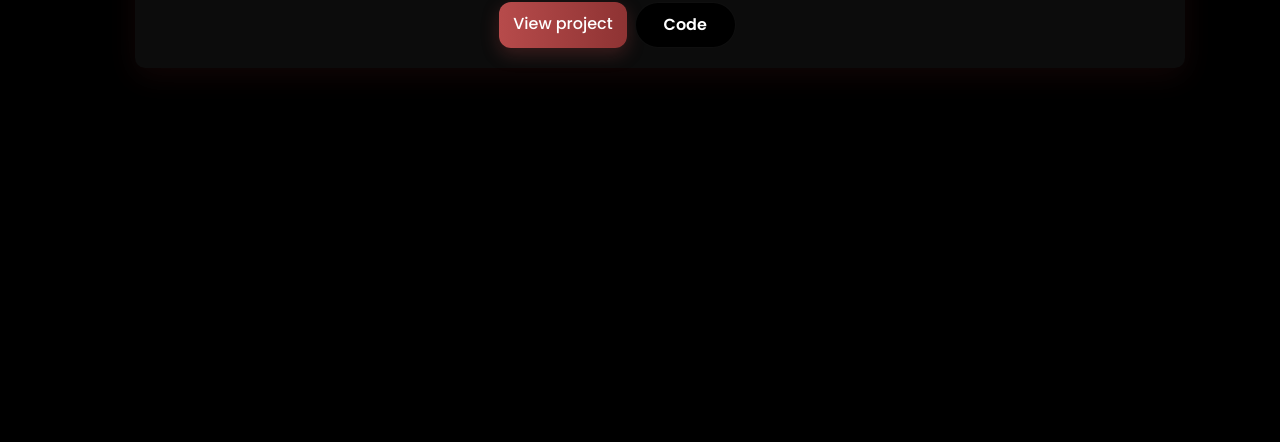
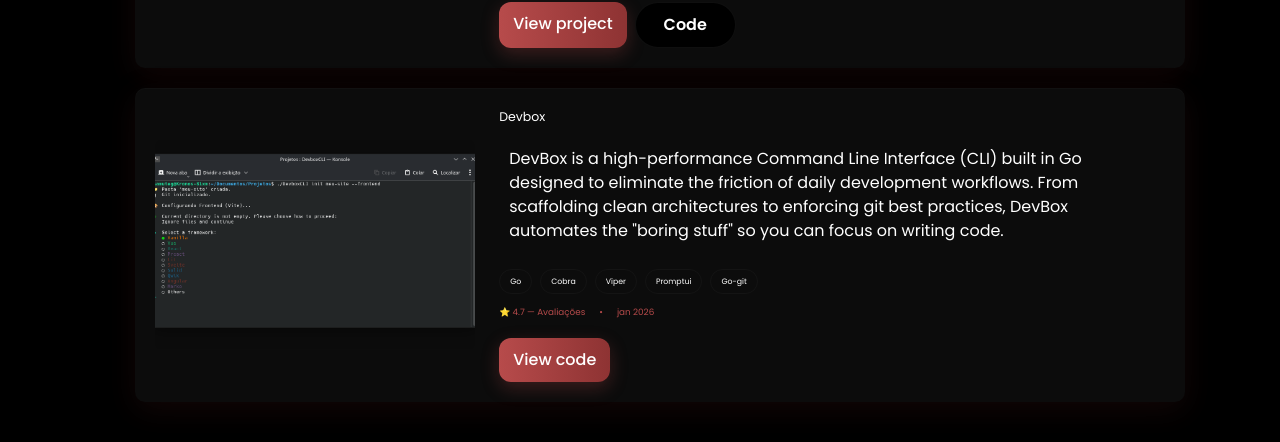
Before and after one commit to Samuteg/portifolio, a React (Vite) app: page /projects in a window 1280 px wide. Shown: the part 1182-1624 px from the top of the page. Before the commit the page ends 1320 px from the top, so only its background shows below. Built offline with nearby package versions, Linux system fonts and the light colour scheme.

Commit message:
add Devbox

```diff
--- a/src/pages/ProjectsPage.jsx
+++ b/src/pages/ProjectsPage.jsx
@@ -1,5 +1,6 @@
 import sda_print from "../assets/sda_print.png";
 import portifolio_print from "../assets/portifolio_print.png";
+import devbox_print from "../assets/debox_print.png"
 
 const ProjectsPage = () => {
   return (
@@ -141,6 +142,48 @@ const ProjectsPage = () => {
             </div>
           </div>
         </article>
+         <article class="portfolio-card" aria-labelledby="proj-title-4">
+          <div
+            class="thumb"
+            role="img"
+            aria-label="Thumbnail do projeto: App de tarefas"
+          >
+            <img
+              src={devbox_print}
+              alt="Preview do projeto"
+            />
+          </div>
+          <div class="content">
+            <h3 id="proj-title-3">Devbox</h3>
+            <p>
+              DevBox is a high-performance Command Line Interface (CLI) built in
+              Go designed to eliminate the friction of daily development
+              workflows. From scaffolding clean architectures to enforcing git
+              best practices, DevBox automates the "boring stuff" so you can
+              focus on writing code.
+            </p>
+
+            <div class="tags" aria-hidden="false">
+              <span class="tag">Go</span>
+              <span class="tag">Cobra</span>
+              <span class="tag">Viper</span>
+              <span class="tag">Promptui</span>
+              <span class="tag">Go-git</span>
+            </div>
+
+            <div class="meta-project">
+              <span>⭐ 4.7 — Avaliações</span>
+              <span>•</span>
+              <span>jan 2026</span>
+            </div>
+
+            <div class="actions">
+              <a class="btn primary" href="https://github.com/Samuteg/DevboxCLI">
+                View code
+              </a>
+            </div>
+          </div>
+        </article>
       </div>
     </section>
   );
```
Also changed, not shown: src/assets/debox_print.png (added).
